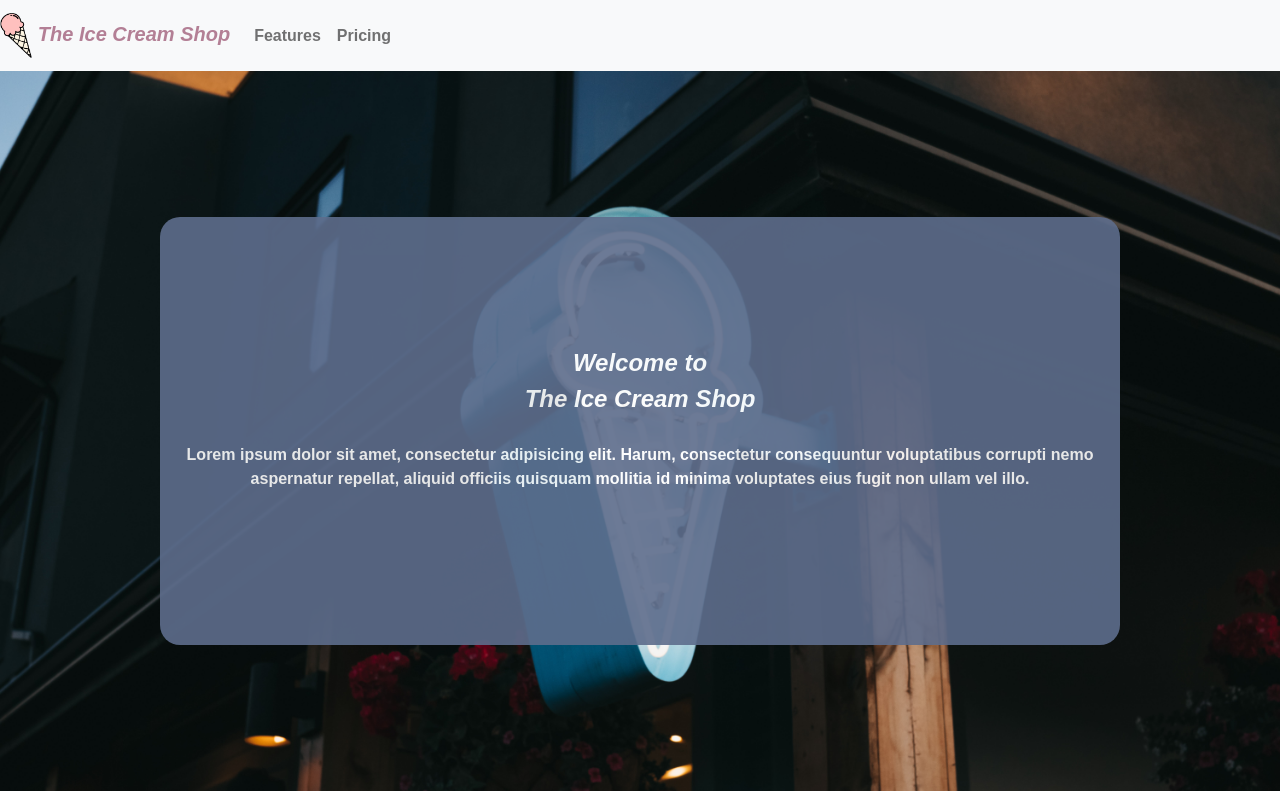
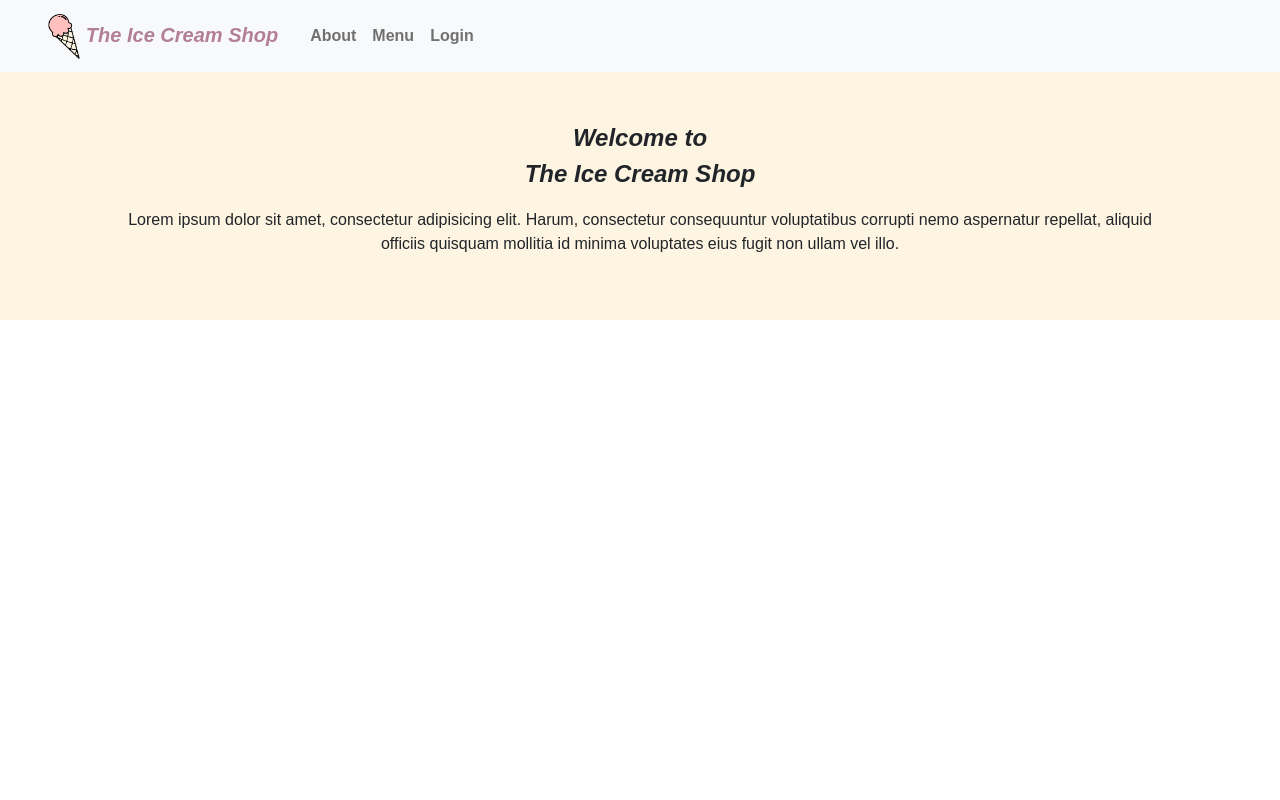
Before and after one commit to setharvila/iceCreamShop, an Angular app in the folder ice-cream-shop/: page / in a window 1280 px wide. Built offline with nearby package versions, Linux system fonts and the light colour scheme; a web font is replaced by a local one.

Commit message:
Redesign

```diff
--- a/ice-cream-shop/src/app/app.component.html
+++ b/ice-cream-shop/src/app/app.component.html
@@ -1,16 +1,17 @@
-<nav class="navbar navbar-expand-lg navbar-light bg-light">
+<nav class="navbar navbar-expand-lg navbar-light bg-light px-5">
     <a class="navbar-brand" href="#"><img src="../assets/images/cone.png" height="45" alt="TICS Logo"> The Ice Cream Shop</a>
-    <button class="navbar-toggler" type="button" data-toggle="collapse" data-target="#navbarNav" aria-controls="navbarNav" aria-expanded="false" aria-label="Toggle navigation">
-      <span class="navbar-toggler-icon"></span>
-    </button>
-    <div class="collapse navbar-collapse" id="navbarNav">
+
+    <div class="navbar px-2" id="navbarNav">
       <ul class="navbar-nav">
 
         <li class="nav-item">
-          <a class="nav-link" href="#">Features</a>
+          <a class="nav-link" href="#">About</a>
         </li>
         <li class="nav-item">
-          <a class="nav-link" href="#">Pricing</a>
+          <a class="nav-link" href="#">Menu</a>
+        </li>
+        <li class="nav-item">
+          <a class="nav-link" href="#">Login</a>
         </li>
 
       </ul>
--- /dev/null
+++ b/ice-cream-shop/src/app/components/home/home.component.css
@@ -0,0 +1,3 @@
+*{
+    background-color: #FDF5E2;
+}
--- /dev/null
+++ b/ice-cream-shop/src/app/components/home/home.component.html
@@ -0,0 +1,7 @@
+<div class="myContainer">
+    <!-- <img src="../../assets/images/hero.jpg" width="100%"> -->
+    <div class="container container-fluid text-center p-5">
+        <p class="title">Welcome to<br>The Ice Cream Shop</p>
+        <p class="">Lorem ipsum dolor sit amet, consectetur adipisicing elit. Harum, consectetur consequuntur voluptatibus corrupti nemo aspernatur repellat, aliquid officiis quisquam mollitia id minima voluptates eius fugit non ullam vel illo.</p>
+    </div>
+</div>
--- a/ice-cream-shop/src/app/home/home.component.css
+++ /dev/null
@@ -1,33 +0,0 @@
-.myContainer {
-    position: relative;
-    text-align: center;
-    color: white;
-  }
-
-.hero-overlay {
-    width: 75%;
-    padding-top: 10%;
-    padding-bottom: 10%;
-    position: absolute;
-    top: 50%;
-    left: 50%;
-    transform: translate(-50%, -50%);
-    background-color: #5E6D8C;
-    border-radius: 20px;
-    opacity: 0.9;
-}
-
-.txtBody{
-    font-family: "area-normal", sans-serif;
-    font-weight: 700;
-    font-style: normal;
-    padding: 10px;
-}
-
-.txtTitle {
-    font-family: "brevia", sans-serif;
-    font-weight: 800;
-    font-style: italic;
-    font-size: x-large;
-
-}
--- a/ice-cream-shop/src/app/home/home.component.html
+++ /dev/null
@@ -1,7 +0,0 @@
-<div class="myContainer">
-    <img src="../../assets/images/hero.jpg" width="100%">
-    <div class="hero-overlay">
-        <p class="txtTitle">Welcome to<br>The Ice Cream Shop</p>
-        <p class="txtBody">Lorem ipsum dolor sit amet, consectetur adipisicing elit. Harum, consectetur consequuntur voluptatibus corrupti nemo aspernatur repellat, aliquid officiis quisquam mollitia id minima voluptates eius fugit non ullam vel illo.</p>
-    </div>
-</div>
--- a/ice-cream-shop/src/styles.css
+++ b/ice-cream-shop/src/styles.css
@@ -1 +1,13 @@
 /* You can add global styles to this file, and also import other style files */
+*{
+    font-family: "area-normal", sans-serif;
+    font-weight: normal;
+    font-style: normal;
+}
+
+.title{
+    font-family: "brevia", sans-serif;
+    font-weight: 800;
+    font-style: italic;
+    font-size: x-large;
+}
```
Also changed, not shown: ice-cream-shop/src/app/app.module.ts (+5 -2 lines), ice-cream-shop/src/app/components/home/home.component.ts (renamed from ice-cream-shop/src/app/home/home.component.ts), 1 other file (tests, documents, lock files or other folders).
